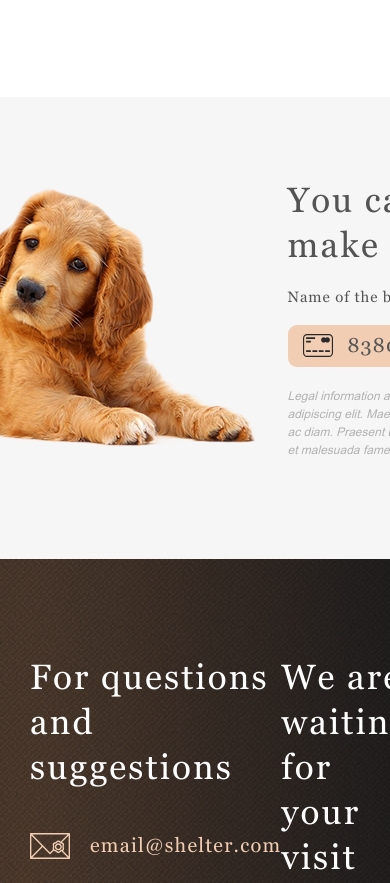
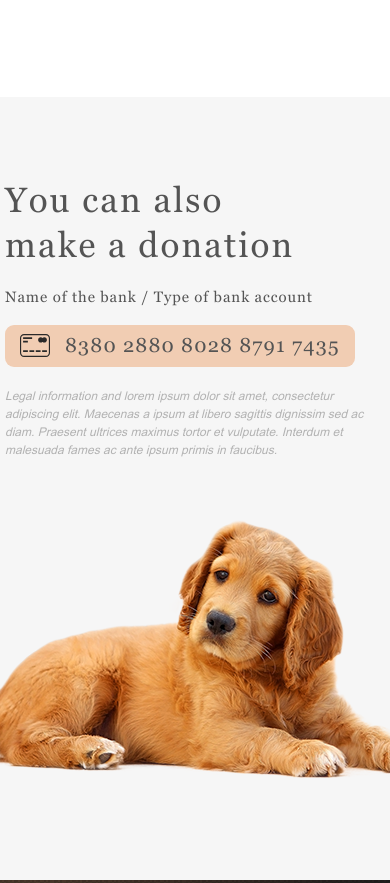
Before and after one commit to ElenaByc/shelter, a plain HTML site: page shelter/pages/main/index.html in a window 390 px wide. Shown: the part 4435-5318 px from the top of the page. Drawn offline with Linux system fonts and the light colour scheme.

Commit message:
feat adaptive Donation section >= 768px

```diff
--- a/shelter/styles/style.css
+++ b/shelter/styles/style.css
@@ -651,6 +651,11 @@ p {
         width: 170px;
     }
 
+    .donation {
+        flex-direction: column-reverse;
+        row-gap: 60px;
+    }
+
 }
 
 /* ---------- max-width: 768px ---------- */
```
